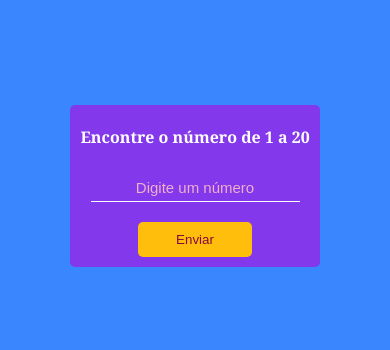
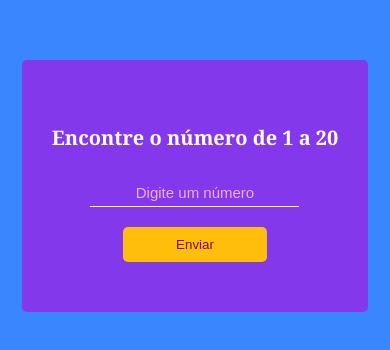
Before and after one commit to gabriella-muniz/jogo-encontre-o-numero, a plain HTML site: page index.html in a window 390 px wide. Shown: the part 236-586 px from the top of the page. Drawn offline with Linux system fonts and the light colour scheme.

Commit message:
Update style.css

```diff
--- a/style.css
+++ b/style.css
@@ -54,7 +54,7 @@ input::-webkit-outer-spin-button,
 
 @media only screen and (max-width: 768px) {
    .content{
-    padding: 10px;
-    font-size: 8px;
+    padding: 50px 30px 50px 30px ;
+    font-size: 10px;
        }
    }
```
